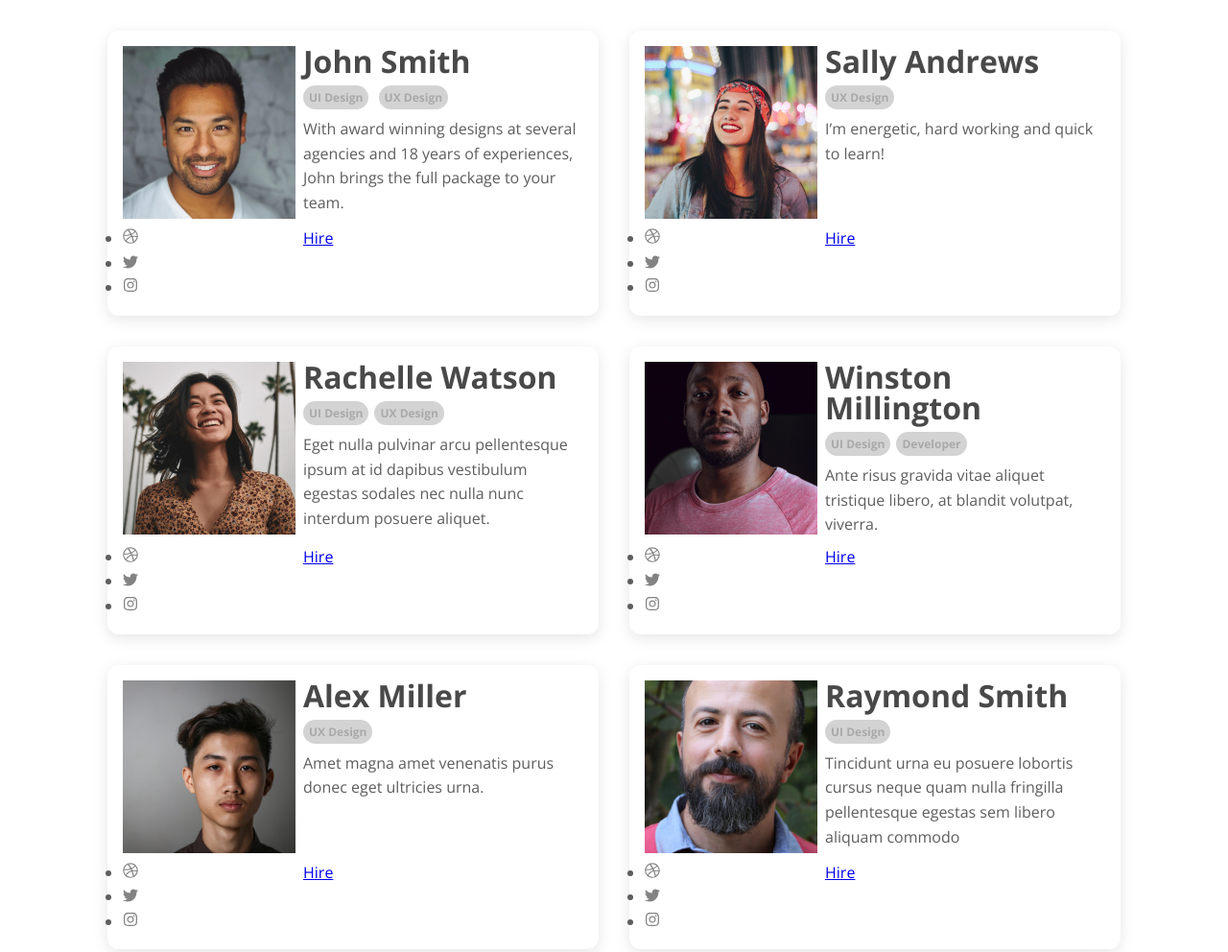
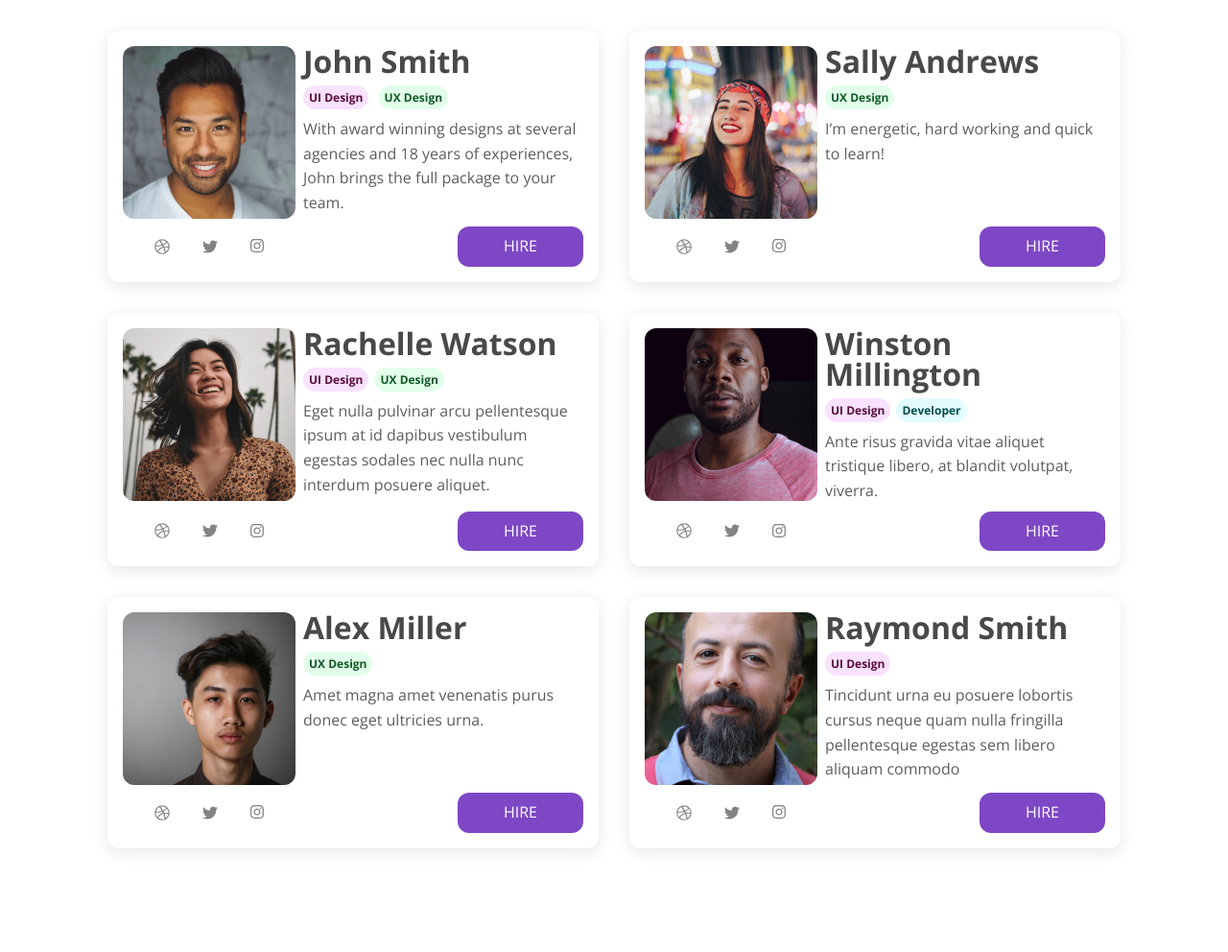
Before and after one commit to Val8883/powell-css-demystified, a plain HTML site: page overlooked/index.html in a window 1280 px wide. Shown: the top 992 px of the page at 96% size. After the commit the page ends 916 px from the top, so only its background shows below. Drawn offline with nearby package versions, Linux system fonts and the light colour scheme; a web font is replaced by a local one.

Commit message:
overlooked ends

```diff
--- a/overlooked/index.html
+++ b/overlooked/index.html
@@ -19,8 +19,8 @@
         <h2 class="name">John Smith</h2>
         <img src="img/john.jpg" alt="" />
         <p class="roles">
-          <span class="tag">UI Design</span>
-          <span class="tag">UX Design</span>
+          <span class="tag ui">UI Design</span>
+          <span class="tag ux">UX Design</span>
         </p>
         <p class="bio">
           With award winning designs at several agencies and 18 years of
@@ -50,7 +50,7 @@
       <div class="candidate">
         <h2 class="name">Sally Andrews</h2>
         <img src="img/sally.jpg" alt="" />
-        <p class="roles"><span class="tag">UX Design</span></p>
+        <p class="roles"><span class="tag ux">UX Design</span></p>
         <p class="bio">I’m energetic, hard working and quick to learn!</p>
         <ul class="social">
           <li>
@@ -77,7 +77,7 @@
         <h2 class="name">Rachelle Watson</h2>
         <img src="img/rachelle.jpg" alt="" />
         <p class="roles">
-          <span class="tag">UI Design</span><span class="tag">UX Design</span>
+          <span class="tag ui">UI Design</span><span class="tag ux">UX Design</span>
         </p>
         <p class="bio">
           Eget nulla pulvinar arcu pellentesque ipsum at id dapibus vestibulum
@@ -108,7 +108,7 @@
         <h2 class="name">Winston Millington</h2>
         <img src="img/winston.jpg" alt="" />
         <p class="roles">
-          <span class="tag">UI Design</span><span class="tag">Developer</span>
+          <span class="tag ui">UI Design</span><span class="tag dev">Developer</span>
         </p>
         <p class="bio">
           Ante risus gravida vitae aliquet tristique libero, at blandit
@@ -138,7 +138,7 @@
       <div class="candidate">
         <h2 class="name">Alex Miller</h2>
         <img src="img/alex.jpg" alt="" />
-        <p class="roles"><span class="tag">UX Design</span></p>
+        <p class="roles"><span class="tag ux">UX Design</span></p>
         <p class="bio">
           Amet magna amet venenatis purus donec eget ultricies urna.
         </p>
@@ -166,7 +166,7 @@
       <div class="candidate">
         <h2 class="name">Raymond Smith</h2>
         <img src="img/raymond.jpg" alt="" />
-        <p class="roles"><span class="tag">UI Design</span></p>
+        <p class="roles"><span class="tag ui">UI Design</span></p>
         <p class="bio">
           Tincidunt urna eu posuere lobortis cursus neque quam nulla fringilla
           pellentesque egestas sem libero aliquam commodo
--- a/overlooked/styles.css
+++ b/overlooked/styles.css
@@ -41,6 +41,10 @@ html {
   line-height: 1.6;
 }
 
+img {
+  display: block;
+}
+
 .candidate {
   padding: 1em;
 }
@@ -52,6 +56,38 @@ html {
   line-height: 1;
 }
 
+.candidate .social {
+  list-style: none;
+  display: flex;
+  justify-content: space-evenly;
+  align-items: center;
+}
+
+.candidate .social a:hover,
+.candidate .social a:focus {
+  opacity: 0.5;
+}
+
+.candidate .btn {
+  align-self: end;
+  justify-self: end;
+}
+
+.candidate > img {
+  border-radius: var(--border-radius);
+}
+
+.btn {
+  display: inline-block;
+  cursor: pointer;
+  padding: 0.5em 3em;
+  text-decoration: none;
+  text-transform: uppercase;
+  color: var(--fg, #fff);
+  background-color: var(--bg, var(--clr-accent-400));
+  border-radius: var(--border-radius);
+}
+
 .tag {
   font-size: var(--fs-300);
   font-weight: var(--fw-700);
@@ -61,6 +97,21 @@ html {
   border-radius: 100vh;
   background-color: var(--bg, lightgray);
   color: var(--fg, darkgray);
+}
+
+.ux {
+  --bg: var(--clr-ux-300);
+  --fg: var(--clr-ux-400);
+}
+
+.ui {
+  --bg: var(--clr-ui-300);
+  --fg: var(--clr-ui-400);
+}
+
+.dev {
+  --bg: var(--clr-dev-300);
+  --fg: var(--clr-dev-400);
 }
 
 /* /////////////////
```
